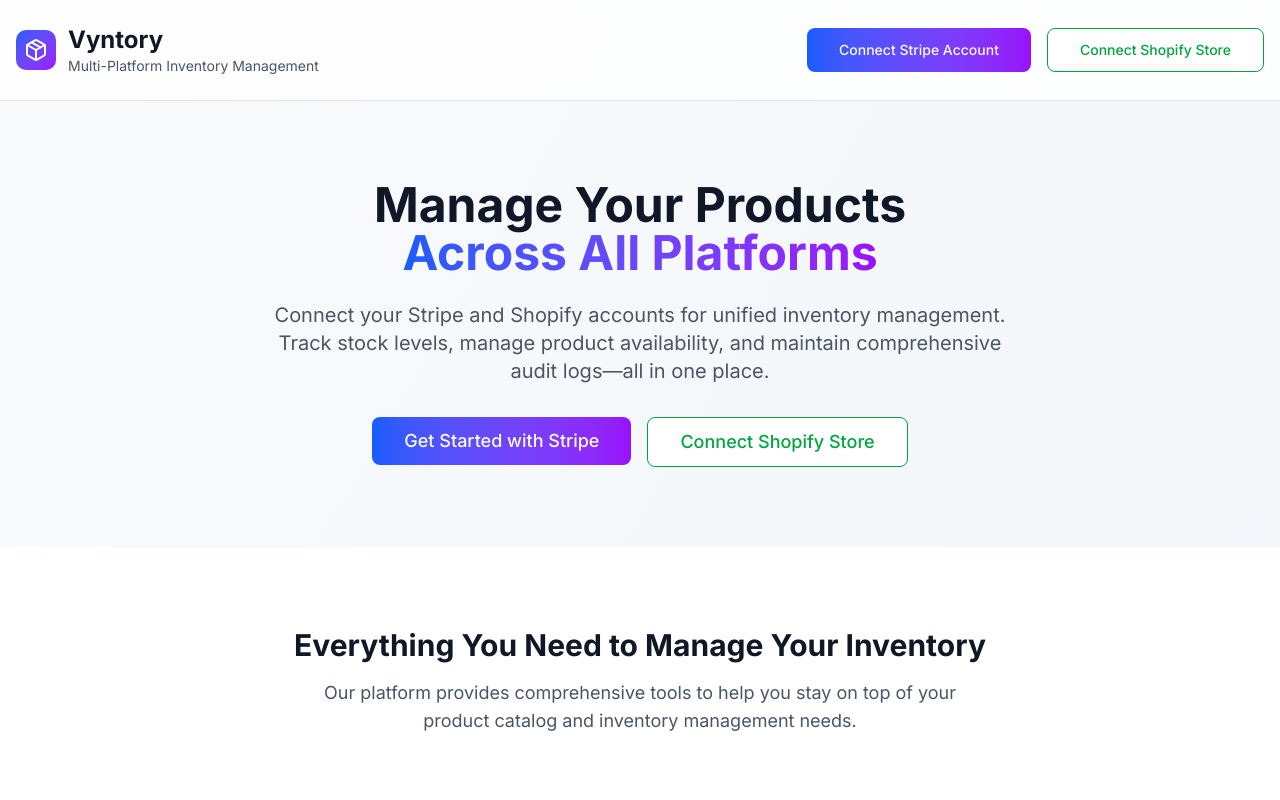
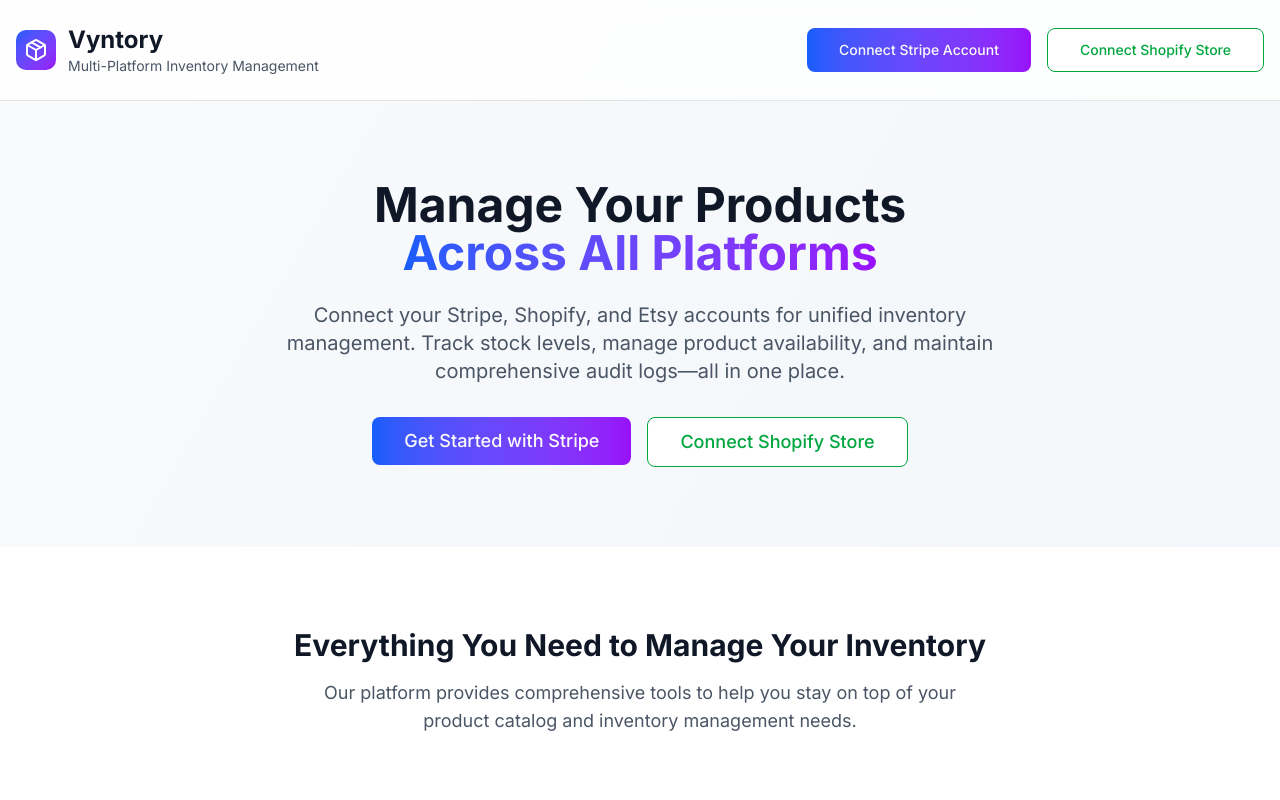
Before and after one commit to matkins216/vyntory, a Next.js app: page / in a window 1280 px wide. Shown: the top 800 px of the page. Built offline with nearby package versions, Linux system fonts and the light colour scheme.

Commit message:
production time

```diff
--- a/app/page.tsx
+++ b/app/page.tsx
@@ -131,7 +131,7 @@
             </span>
           </h2>
           <p className="text-xl text-gray-600 mb-8 max-w-3xl mx-auto">
-            Connect your Stripe and Shopify accounts for unified inventory management.
+            Connect your Stripe, Shopify, and Etsy accounts for unified inventory management.
             Track stock levels, manage product availability, and maintain comprehensive audit logs—all in one place.
           </p>
           <div className="flex flex-col sm:flex-row gap-4 justify-center">
```
